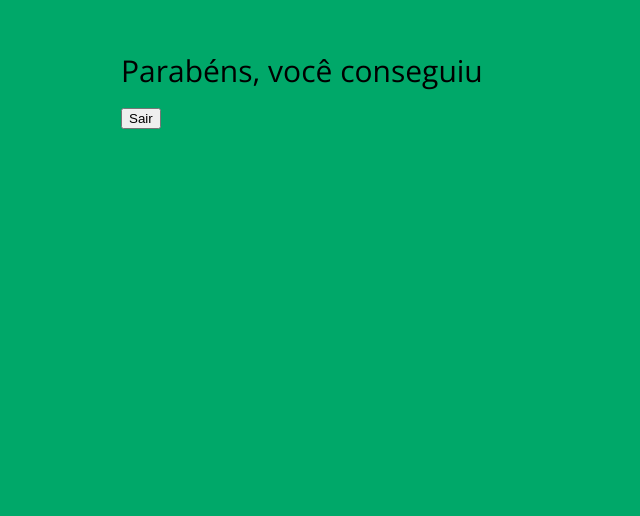
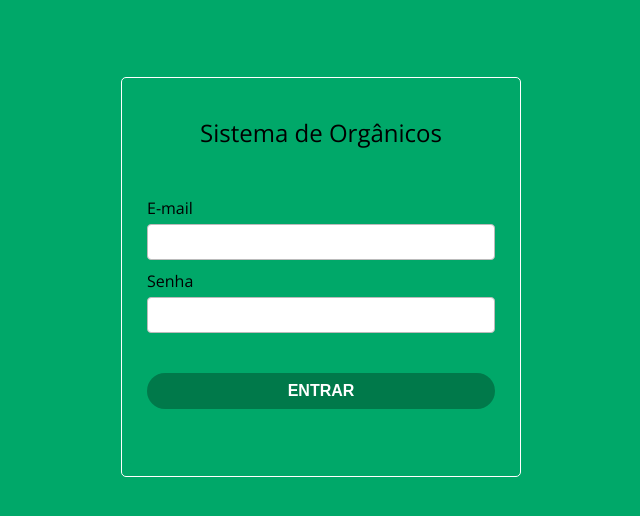
Before and after one commit to CarlosRGoncalves/FRONTEND_TCC, a React (Create React App) app: page / in a window 1280 px wide. Shown: the top 516 px of the page, without its empty margins (319-959 px from the left). Built offline with nearby package versions, Linux system fonts and the light colour scheme.

Commit message:
Verificação de login, verificação de Rotas e Token

```diff
--- a/package.json
+++ b/package.json
@@ -6,12 +6,14 @@
     "@testing-library/jest-dom": "^4.2.4",
     "@testing-library/react": "^9.3.2",
     "@testing-library/user-event": "^7.1.2",
+    "axios": "^0.21.3",
     "classnames": "^2.2.6",
     "js-cookie": "^2.2.1",
+    "node-fetch": "^3.0.0",
     "react": "^16.12.0",
     "react-bootstrap": "^1.6.1",
     "react-dom": "^16.12.0",
-    "react-router-dom": "^5.1.2",
+    "react-router-dom": "^5.3.0",
     "react-scripts": "3.4.0"
   },
   "scripts": {
--- /dev/null
+++ b/src/auth.js
@@ -0,0 +1,60 @@
+import React from 'react';
+import {Route, Redirect} from 'react-router-dom';
+import axios from 'axios';
+import { useState, useEffect } from 'react';
+const isAuth = async () =>{
+    console.log(localStorage.getItem('token'))
+    if(localStorage.getItem('token') !== null){
+    const token = localStorage.getItem('token');
+    const headers = { Authorization: `Bearer ${token}` };
+
+    const response = await axios.get('http://localhost:3000/validaToken',{headers})
+        if(response.status == 200) {
+          return true;
+        }else{
+            alert("Usuario não Autorizado!!!");
+            return false;
+        }
+    }
+    alert("Usuario não Autorizado!!!");
+    return false;
+};
+export const PrivateRoute = (props) => {
+    const [loading, setLoading] = useState(true);
+    const [isAuthenticated, setIsAuthenticated] = useState(false);
+
+    const { component: Component, ...rest } = props;
+
+    useEffect(() => {
+        isAuth().then((Authorization) =>{
+            setIsAuthenticated(Authorization);
+            setLoading(false);
+            console.log(Authorization);
+        }).catch(()=>{
+            setIsAuthenticated(false);
+            setLoading(false);
+        })
+    }, []);
+    console.log(isAuthenticated)
+    console.log(loading)
+    return (
+        <Route
+            {...rest}
+            render={() =>
+                isAuthenticated ? (
+                    <Component {...props} />
+                ) : loading ? (
+                    <div>LOADING...</div>
+                ) : (
+                    <Redirect
+                        to={{
+                            pathname: "/",
+                            state: { from: props.location },
+                        }}
+                    />
+                )
+            }
+            />
+        )
+}
+export default PrivateRoute;
--- /dev/null
+++ b/src/components/Logout/logout.js
@@ -0,0 +1,13 @@
+import { Component } from 'react';
+
+export default class Logout extends Component {
+
+    componentWillMount() {
+        localStorage.removeItem('token');
+        this.props.history.push('/');
+    }
+
+    render() {
+        return null;
+    }
+}
--- a/src/components/User/Login/Login.jsx
+++ b/src/components/User/Login/Login.jsx
@@ -1,27 +1,71 @@
-import React from 'react';
+import React,{Component} from 'react';
 import UIButton from 'components/UI/Button/Button';
 
 import './Login.css';
+import { Alert } from 'react-bootstrap';
+import { useHistory, withRouter } from 'react-router';
+import axios from 'axios';
 
-const UserLogin = () => {
+class Login extends Component{
+  constructor(props){
+    super(props)
+    //console.log(this.props);
+    this.state={
+      message : '',//this.props.location.state?this.props.location.state.message:'',
+    }
+  }
+
+
+  signIn = (Event) =>{
+    const data = {email: this.email, senha: this.senha};
+        axios.post('http://localhost:3000/usuario/login', data)
+        .then(response => {
+            console.log(response);
+            if(response.status == 200){
+              const token = response.data.token;
+             // alert(response.data.mensagem)
+             // console.log(response.data.mensagem)
+              localStorage.setItem('token', token);
+              this.props.history.push("/home");
+            }else{
+              //alert()
+              this.setState(response.data.mensagem)
+              throw new Error("Login Inválido...");
+            }
+        })
+        .catch(e => {
+          console.log(e);
+          this.setState({message: e.message})
+
+    });
+    Event.preventDefault();
+  }
+  render() {
     return (
       <div className="borda">
         <div className="user-login">
           <h1 className="user-login__title">Sistema de Orgânicos</h1>
-        <form autoComplete="nope">
+          {
+            this.state.message !==''?(
+              alert('Falha de Autenticação!!!')
+             // <Alert color = "danger">{this.state.message}</Alert>
+            ) : ''
+          }
+          <form>
             <div className="user-login__form-control">
               <label htmlFor="email">E-mail</label>
-            <input id="email" type="text" name="email" autoComplete="off" />
+              <input id="email" type="text" name="email" autoComplete="off" onChange={e => this.email = e.target.value} />
             </div>
             <div className="user-login__form-control">
               <label htmlFor="password">Senha</label>
-            <input id="password" type="password" name="password" />
+              <input id="senha" type="password" name="senha" onChange={e => this.senha = e.target.value} />
             </div>
             <UIButton
               type="submit"
               theme="contained-green"
               className="user-login__submit-button"
               rounded
+              onClick = {this.signIn}
             >
               Entrar
             </UIButton>
@@ -30,6 +74,6 @@ const UserLogin = () => {
         </div>
       </div>
     );
-};
-
-export default UserLogin;
+  }
+}
+export default Login;
--- a/src/index.js
+++ b/src/index.js
@@ -3,6 +3,7 @@ import ReactDOM from 'react-dom';
 import './index.css';
 import Root from './pages/Root';
 import * as serviceWorker from './serviceWorker';
+
 
 ReactDOM.render(<Root />, document.getElementById('root'));
 
--- a/src/pages/Home/Home.jsx
+++ b/src/pages/Home/Home.jsx
@@ -1,12 +1,43 @@
-import React from 'react';
+import React, { Component } from 'react';
 import './Home.css';
+import { Link } from 'react-router-dom';
+import axios from 'axios';
 
-const PagesHome = () => (
-  <div className="pages-home">
-    Parabéns, você conseguiu
-    <br />
-    <button type="button">Sair</button>
-  </div>
+
+export default class Home extends Component {
+  constructor() {
+    super();
+    this.state = {
+        user: {},
+    }
+}
+
+/*componentDidMount() {
+    const token = localStorage.getItem('token');
+    axios.get('http://localhost:3000/usuario/secao',{ headers: new Headers({ 'Authorization': `Bearer ${token}` })})
+    .then(response => {
+        if(response.status == 200) {
+
+          //  this.setState({ user })
+            //return response.json();
+        }else{
+        throw new Error("Oops! Ocorreu um erro. :(");}
+
+    })
+    .catch(e => console.log(e));
+}*/
+  render () {
+      return (
+        <div>
+
+        <hr className="my-3" />
+        <p>
+            <code> {this.state.user.nome}, {this.state.user.email} logado com sucesso! ^-^  </code>
+        </p>
+        <div className="text-center">
+            <Link to="/logout" className="btn btn-outline-primary"> Log Out </Link>
+        </div>
+    </div>
 );
-
-export default PagesHome;
+  }
+}
--- a/src/pages/Root.jsx
+++ b/src/pages/Root.jsx
@@ -6,12 +6,15 @@ import {
 } from 'react-router-dom';
 import Home from './Home/Home';
 import Login from './Login/Login';
-
+import PrivateRoute from 'auth';
+import Logout from 'components/Logout/logout';
+import UserLogin from '../components/User/Login/Login'
 const PagesRoot = () => (
   <Router>
     <Switch>
-      <Route path="/login" component={Login} />
-      <Route path="/" component={Home} />
+      <Route exact path="/" component={UserLogin} />
+      <PrivateRoute exact path="/home" component={Home} />
+      <Route  exact path="/logout" component={Logout} />
     </Switch>
   </Router>
 )
```
Also changed, not shown: 1 other file (tests, documents, lock files or other folders). Lines whose indentation alone changed are shown as unchanged.
